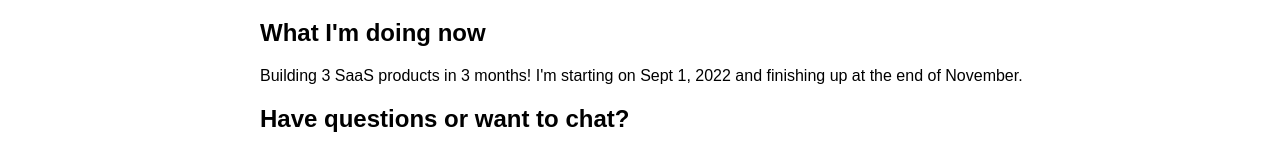
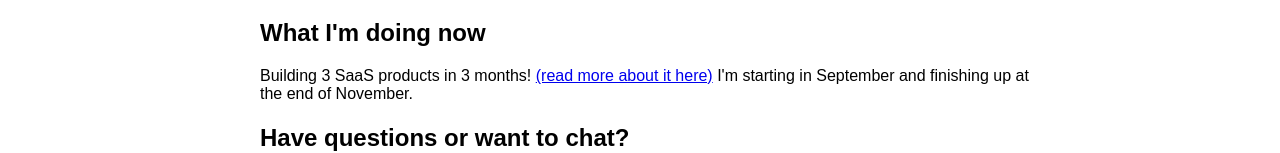
Before and after one commit to keith-waters/readingwaters.com, a Next.js app: page / in a window 1280 px wide. Shown: the part 463-616 px from the top of the page. Built offline with nearby package versions, Linux system fonts and the light colour scheme.

Commit message:
Update the homepage

```diff
--- a/src/pages/index.js
+++ b/src/pages/index.js
@@ -1,4 +1,5 @@
 import { Component } from 'react';
+import Link from 'next/link'
 
 class Index extends Component {
 
@@ -20,7 +21,7 @@ class Index extends Component {
               What I'm doing now
             </h2>
 						<p>
-							Building 3 SaaS products in 3 months! I'm starting on Sept 1, 2022 and finishing up at the end of November.
+							Building 3 SaaS products in 3 months! <Link href={"/notes/3-projects-in-3-months"}><a>(read more about it here)</a></Link> I'm starting in September and finishing up at the end of November.
 						</p>
           </div>
           <div style={{marginLeft:"10px", flexGrow:"1", textAlign:"left"}}>
```
